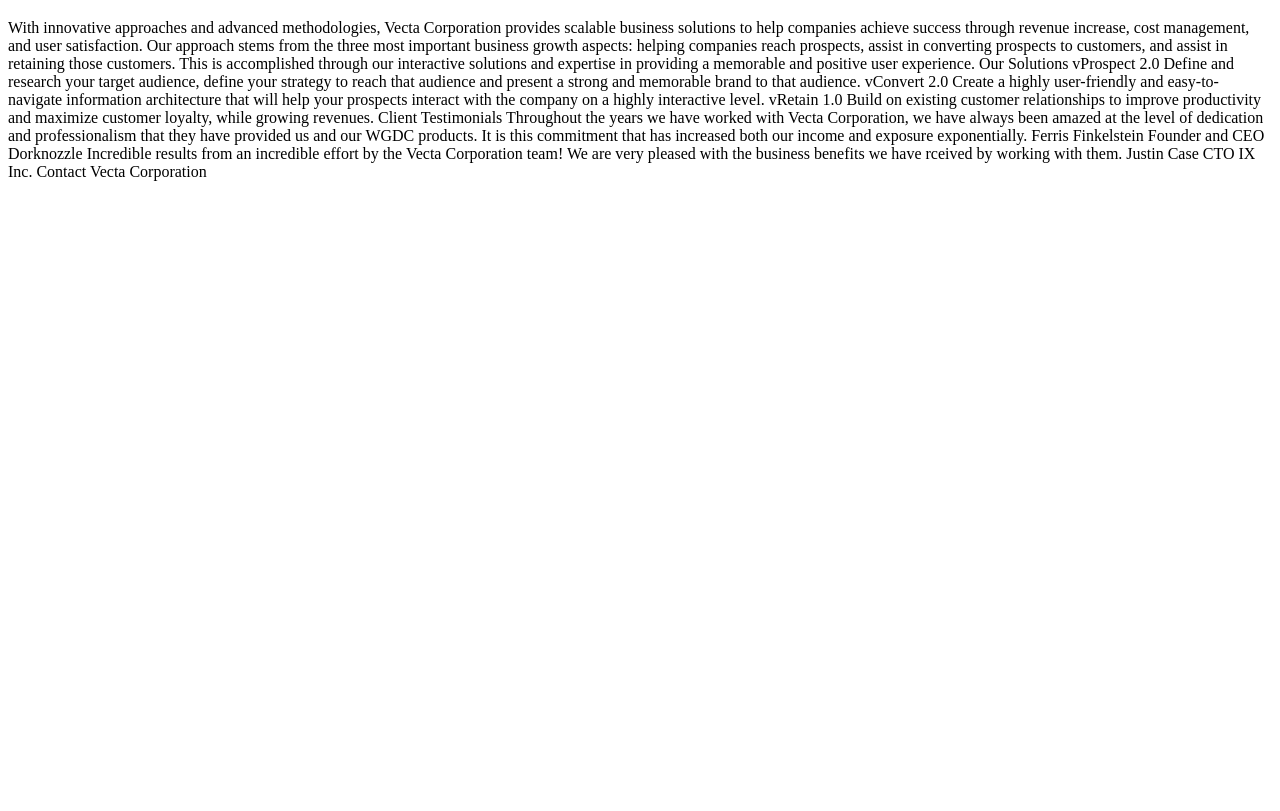
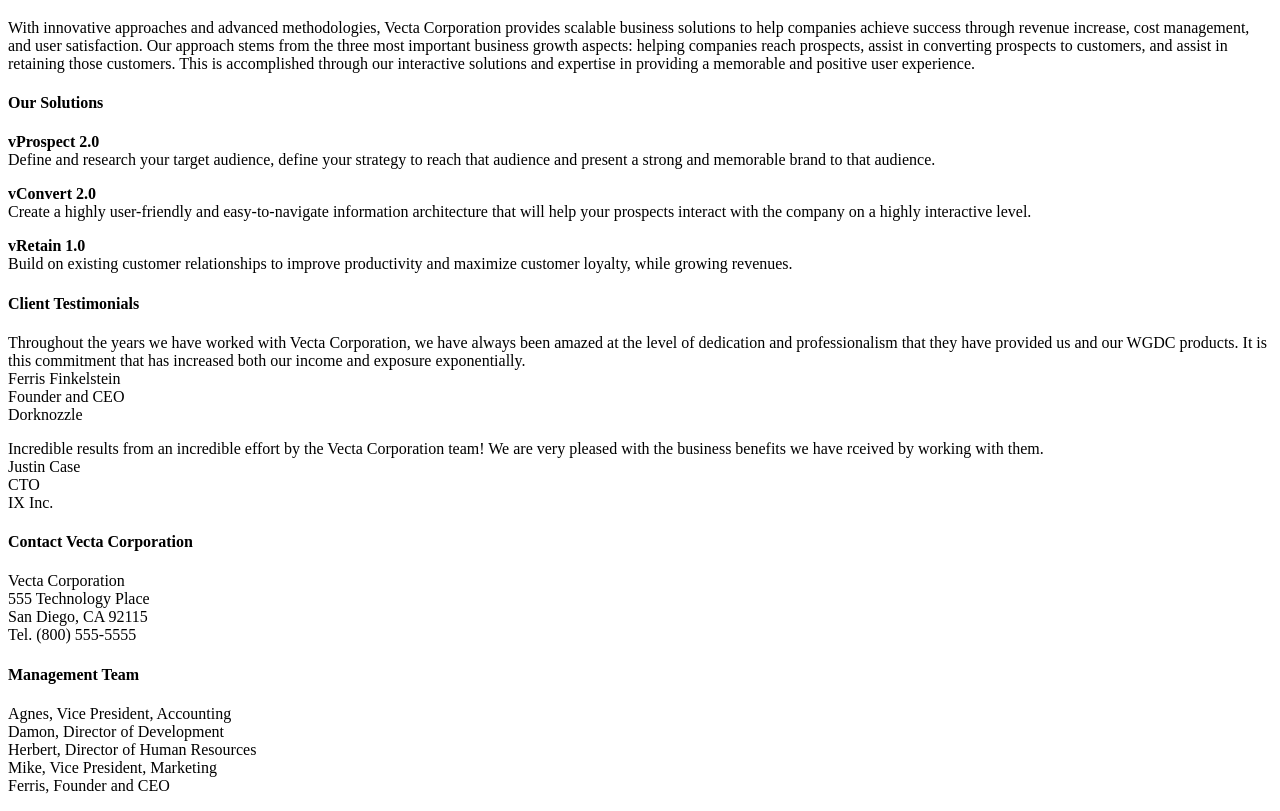
Before and after one commit to Bhavana0099/Assignment1, a plain HTML site: page index.html in a window 1280 px wide. Shown: the part 61-872 px from the top of the page. Before the commit the page ends 800 px from the top, so only its background shows below. Drawn offline with Linux system fonts and the light colour scheme.

Commit message:
Updated the code
I have added some additional code

```diff
--- a/index.html
+++ b/index.html
@@ -4,43 +4,61 @@
     <meta charset="UTF-8">
     <meta http-equiv="X-UA-Compatible" content="IE=edge">
     <meta name="viewport" content="width=device-width, initial-scale=1.0">
-    <title>“Welcome to Vecta Corp. 24/7 365 turnkey vSolutions for your agile e-business”</title>
+    <title>Welcome to Vecta Corp. 24/7 365 turnkey vSolutions for your agile e-business</title>
 </head>
 <body>
     <h1>Welcome</h1>
-    <p>With innovative approaches and advanced methodologies, Vecta Corporation provides scalable
+        <p>With innovative approaches and advanced methodologies, Vecta Corporation provides scalable
         business solutions to help companies achieve success through revenue increase, cost
-        management, and user satisfaction. Our approach stems from the three most important business growth aspects: helping companies reach prospects,
-        assist in converting prospects to customers, and assist in retaining those customers.
-        This is accomplished through our interactive solutions and expertise in providing a memorable
-        and positive user experience.
+        management, and user satisfaction. Our approach stems from the three most important
+        business growth aspects: helping companies reach prospects, assist in converting prospects
+        to customers, and assist in retaining those customers. This is accomplished through our
+        interactive solutions and expertise in providing a memorable and positive user experience.</p>
+    <h4>Our Solutions</h4>
 
-        Our Solutions
+        <p><b>vProspect 2.0</b><br>
+            Define and research your target audience, define your strategy to reach that audience and
+            present a strong and memorable brand to that audience.</p>
 
-        vProspect 2.0
-        Define and research your target audience, define your strategy to reach that audience and present a strong and memorable brand to that audience.
+        <p><b>vConvert 2.0</b><br>
+            Create a highly user-friendly and easy-to-navigate information architecture that will help
+            your prospects interact with the company on a highly interactive level.</p>
 
-        vConvert 2.0
-        Create a highly user-friendly and easy-to-navigate information architecture that will help your prospects interact with the company on a highly interactive level.
+        <p><b>vRetain 1.0</b><br>
+            Build on existing customer relationships to improve productivity and maximize customer
+            loyalty, while growing revenues.</p>
 
-        vRetain 1.0
-        Build on existing customer relationships to improve productivity and maximize customer loyalty, while growing revenues.
+    <h4>Client Testimonials</h4>
 
-        Client Testimonials
+        <p>Throughout the years we have worked with Vecta Corporation, we have always been amazed at
+        the level of dedication and professionalism that they have provided us and our WGDC
+        products. It is this commitment that has increased both our income and exposure exponentially.
 
-        Throughout the years we have worked with Vecta Corporation, we have always been amazed at the level of dedication and professionalism that they have provided us and our WGDC products. It is this commitment that has increased both our income and exposure exponentially.
+        <br>Ferris Finkelstein
+        <br>Founder and CEO
+        <br>Dorknozzle</p>
 
-        Ferris Finkelstein
-        Founder and CEO
-        Dorknozzle
+        <p>Incredible results from an incredible effort by the Vecta Corporation team! We are very
+           pleased with the business benefits we have rceived by working with them.
 
-        Incredible results from an incredible effort by the Vecta Corporation team! We are very pleased with the business benefits we have rceived by working with them.
+        <br>Justin Case
+        <br>CTO
+        <br>IX Inc.</p>
 
-        Justin Case
-        CTO
-        IX Inc.
+    <h4>Contact Vecta Corporation</h4>
 
-        Contact Vecta Corporation</p>
+        <p>Vecta Corporation
+           <br>555 Technology Place
+           <br>San Diego, CA 92115
+           <br>Tel. (800) 555-5555</p>
+
+    <h4>Management Team</h4>
+
+        <p>Agnes, Vice President, Accounting
+        <br>Damon, Director of Development
+        <br>Herbert, Director of Human Resources
+        <br>Mike, Vice President, Marketing
+        <br>Ferris, Founder and CEO </p>
 
 </body>
 </html>
```
Also changed, not shown: 1 other file.
